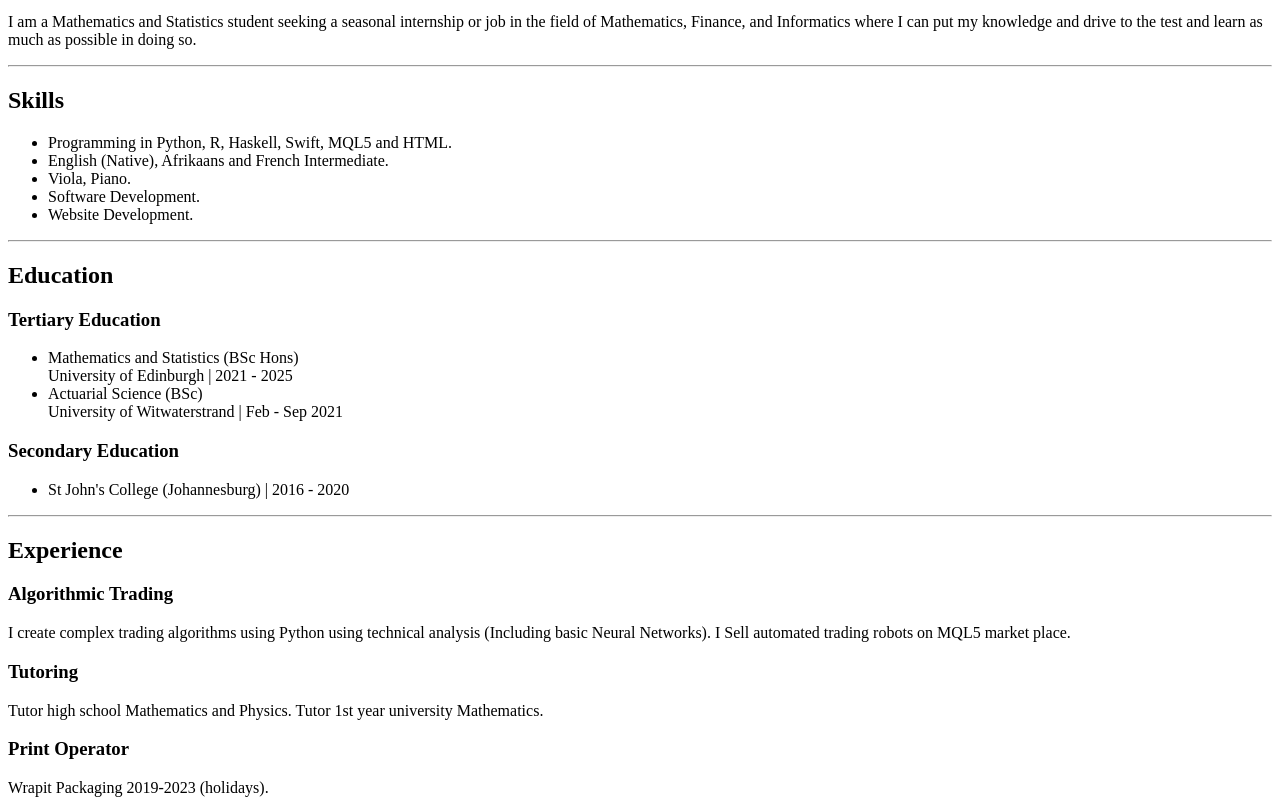
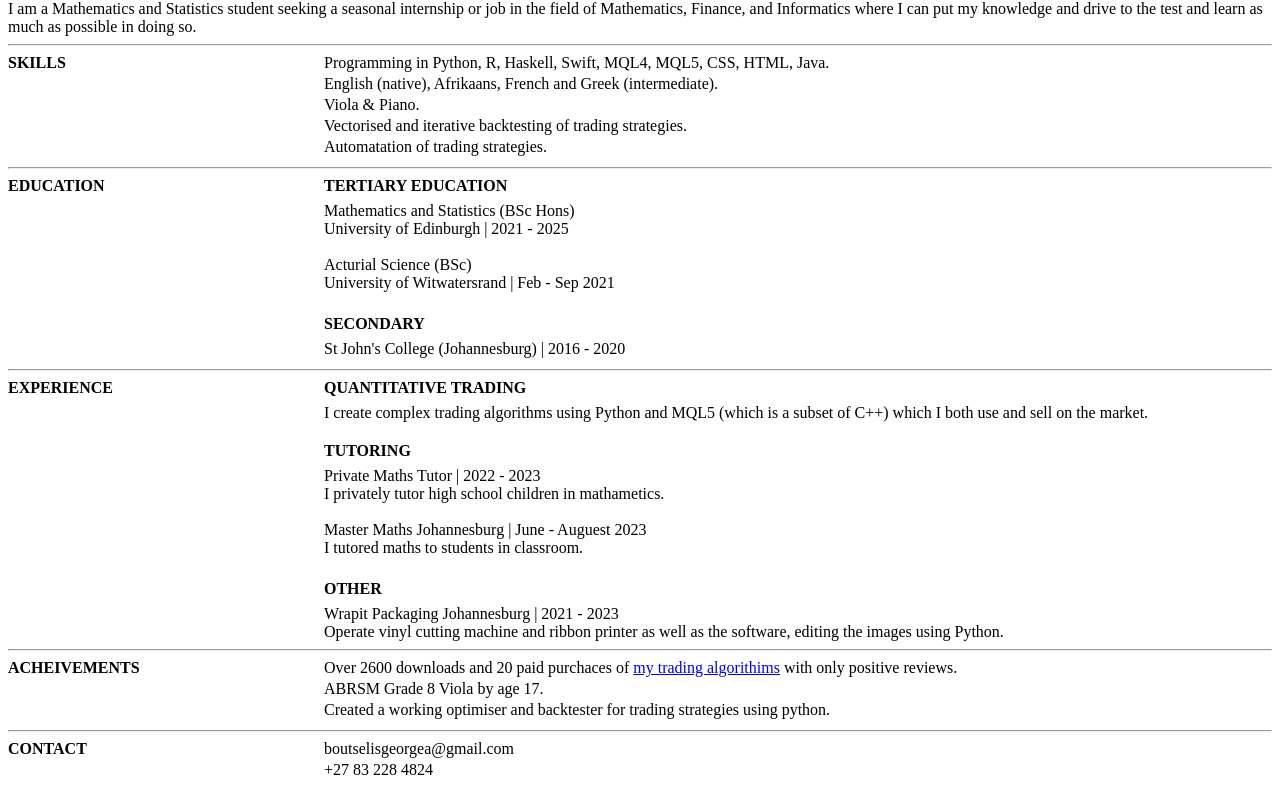
Before and after one commit to G30rg3ab/Resume, a plain HTML site: page index.html in a window 1280 px wide. Shown: the part 67-864 px from the top of the page. Drawn offline with Linux system fonts and the light colour scheme.

Commit message:
Add files via upload

```diff
--- a/index.html
+++ b/index.html
@@ -1,59 +1,116 @@
 <!DOCTYPE html>
-<html lang = "en">
+<html lang="en">
+
 <head>
     <meta charset="UTF-8">
-    <title>My Resume</title>
+    <meta name="viewport" content="width=device-width, initial-scale=1.0">
+    <link rel="stylesheet" href="./style.css">
 </head>
+
 <body>
-    <h1>George Boutselis' Resume</h1>
-    <p>I am a Mathematics and Statistics student seeking a seasonal internship or job in the field of Mathematics, Finance, and Informatics where I can put my knowledge and drive to the test and learn as much as possible in doing so.</p>
-    <hr/>
+    <!--Introduction-->
+    <section>
+        <h1>George Boutselis</h1>
+        <p>I am a Mathematics and Statistics student seeking a seasonal internship or job in the field of Mathematics,
+            Finance, and Informatics where I can put my knowledge and drive to the test and learn as much as possible in
+            doing so.</p>
+    </section>
+    <hr>
 
+    <!--Skills-->
+    <section>
+        <div class="container">
             <h2>Skills</h2>
+            <div>
                 <ul>
-        <li>Programming in Python, R, Haskell, Swift, MQL5 and HTML.</li>
-        <li>English (Native), Afrikaans and French Intermediate.</li>
-        <li>Viola, Piano.</li>
-        <li>Software Development.</li>
-        <li>Website Development.</li>
+                    <li>Programming in Python, R, Haskell, Swift, MQL4, MQL5, CSS, HTML, Java.</li>
+                    <li>English (native), Afrikaans, French and Greek (intermediate).</li>
+                    <li>Viola & Piano.</li>
+                    <li>Vectorised and iterative backtesting of trading strategies.</li>
+                    <li>Automatation of trading strategies.</li>
                 </ul>
-    <hr/>
+            </div>
+        </div>
 
+    </section>
+    <hr>
+
+    <!--Education-->
+    <section>
+        <div class="container">
+            <div>
                 <h2>Education</h2>
+            </div>
+            <div>
+                <div id="tertiary">
                     <h3>Tertiary Education</h3>
                     <ul>
-        <li>Mathematics and Statistics (BSc Hons)<br/> University of Edinburgh | 2021 - 2025</li>
-        <li>Actuarial Science (BSc) <br/> University of Witwaterstrand | Feb - Sep 2021</li>
+                        <li>Mathematics and Statistics (BSc Hons)<br>University of Edinburgh | 2021 - 2025</li>
+                        <li id = "acsi">Acturial Science (BSc) <br>University of Witwatersrand | Feb - Sep 2021</li>
                     </ul>
-    <h3>Secondary Education</h3>
+                </div>
+                <div id="secondary" class = "not-first">
+                    <h3>Secondary</h3>
                     <ul>
                         <li>St John's College (Johannesburg) | 2016 - 2020</li>
                     </ul>
-    <hr/>
+                </div>
+            </div>
+        </div>
+    </section>
+    <hr>
 
-    <h2>Experience</h2>
-    <h3>Algorithmic Trading</h3>
-    <p>I create complex trading algorithms using Python using technical analysis (Including basic Neural Networks). I Sell automated trading robots on MQL5 market place.</p>
+    <!--Experience-->
+    <section>
+        <div class = "container" >
+            <div><h2>Experience</h2></div>
+
+        <div>
+            <div id = "algotrading">
+                <h3>Quantitative Trading</h3>
+                <p>I create complex trading algorithms using Python and MQL5 (which is a subset of C++)  which I both use and sell on the market.</p>
+            </div>
+
+            <div id = "tutoring"class = "not-first">
                 <h3>Tutoring</h3>
-    <p>Tutor high school Mathematics and Physics. Tutor 1st year university Mathematics.</p>
-    <h3>Print Operator</h3>
-    <p>Wrapit Packaging 2019-2023 (holidays). <br />Operate vinyl cutting machine and ribbon printer as well as the software. Edit images using Python.</p>
-    <hr/>
+                <ul>
+                    <li>Private Maths Tutor | 2022 - 2023<br>I privately tutor high school children in mathametics.</li>
+                    <li id = "mm"> Master Maths Johannesburg |  June - Auguest 2023 <br>I tutored maths to students in classroom.</li>
+                </ul>
+            </div>
 
-    <h2>Interest Opportunities</h2>
-    <h3>IOS App Development</h3>
-    <p>I developed simple apps using swift.</p>
-    <h3>Ready Trader Go</h3>
-    <p>I participated in the Ready Trader Go automated trading competition by Optiver.</p>
-    <h3>Music</h3>
-    <p>I completed my Grade 8 ABRSM Exam for Viola, and grade 5 Piano.</p>
-    <hr />
+            <div id = "print" class = "not-first">
+                <h3>Other</h3>
+                <p>Wrapit Packaging Johannesburg | 2021 - 2023 <br> Operate vinyl cutting machine and ribbon printer as well as the software, editing the images using Python.</p>
+            </div>
+        </div>
+    </section>
+    <hr>
 
-    <h3><a href="./contact.html">Contact</a></h3>
-    <p>boutselisgeorgea@gmail.com <br /> +27 83 228 4824</p>
-    <footer>
-        <p>George Angelo Boutselis</p>
-    </footer>
+    <!--Acheivements-->
+    <div class = "container">
+        <div><h2>Acheivements</h2></div>
+        <div>
+            <ul>
+                <li>Over 2600 downloads and 20 paid purchaces of <a href = "https://www.mql5.com/en/users/georgeboutselis/seller">my trading algorithims</a> with only positive reviews.</li>
+                <li>ABRSM Grade 8 Viola by age 17.</li>
+                <li>Created a working optimiser and backtester for trading strategies using python.</li>
+            </ul>
+        </div>
+    </div>
+    <hr>
+
+    <!--Contact-->
+    <div class = "container">
+        <div><h3>Contact</h3></div>
+        <ul>
+            <li>boutselisgeorgea@gmail.com</li>
+            <li>+27 83 228 4824</li>
+        </ul>
+    </div>
+
+
+
 </body>
 
 </html>
--- /dev/null
+++ b/style.css
@@ -0,0 +1,50 @@
+.container{
+    display: grid;
+    grid-template-columns: 1fr 3fr;
+}
+
+ul{
+    padding-left: 0px;
+    margin-top: 0;
+    margin-bottom: 0;
+    list-style: none;
+}
+
+li{
+    padding-top: 0px;
+    padding-bottom: 3px;
+}
+
+h1{
+    text-transform: uppercase;
+}
+
+h2{
+    text-transform: uppercase;
+    font-size: medium;
+    margin: 0px;
+}
+
+h3{
+    margin: 0px;
+    margin-bottom: 7px;
+    text-transform: uppercase;
+    font-size: medium;
+}
+
+p{
+    margin-top: 0px;
+    margin-bottom: 0px;
+}
+
+.not-first{
+    margin-top: 20px;
+}
+
+#acsi{
+    margin-top: 15px;
+}
+
+#mm{
+    margin-top: 15px;
+}
```
Also changed, not shown: text.html (added, +15 -0 lines), 1 other file. Lines whose indentation alone changed are shown as unchanged.
